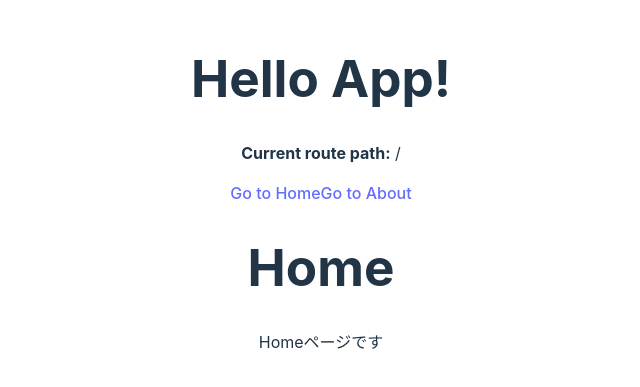
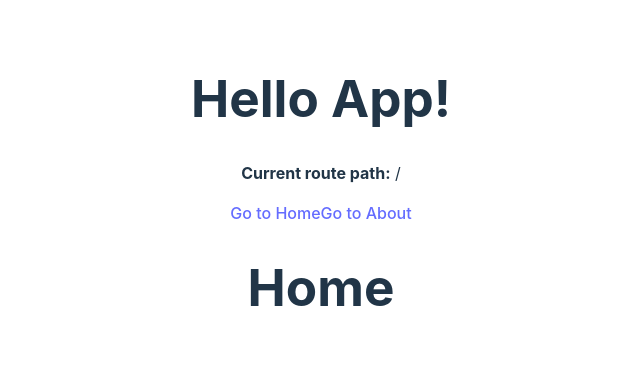
Before and after one commit to kei-creative-life/actions-test, a Vue app: page / in a window 1280 px wide. Shown: the part 207-594 px from the top of the page, without its empty margins (319-959 px from the left). Built offline with nearby package versions, Linux system fonts and the light colour scheme.

Commit message:
diff追加

```diff
--- a/src/pages/Home.vue
+++ b/src/pages/Home.vue
@@ -2,7 +2,6 @@
 
 <template>
   <h1>Home</h1>
-  <p>Homeページです</p>
 </template>
 
 <style scoped></style>
```
